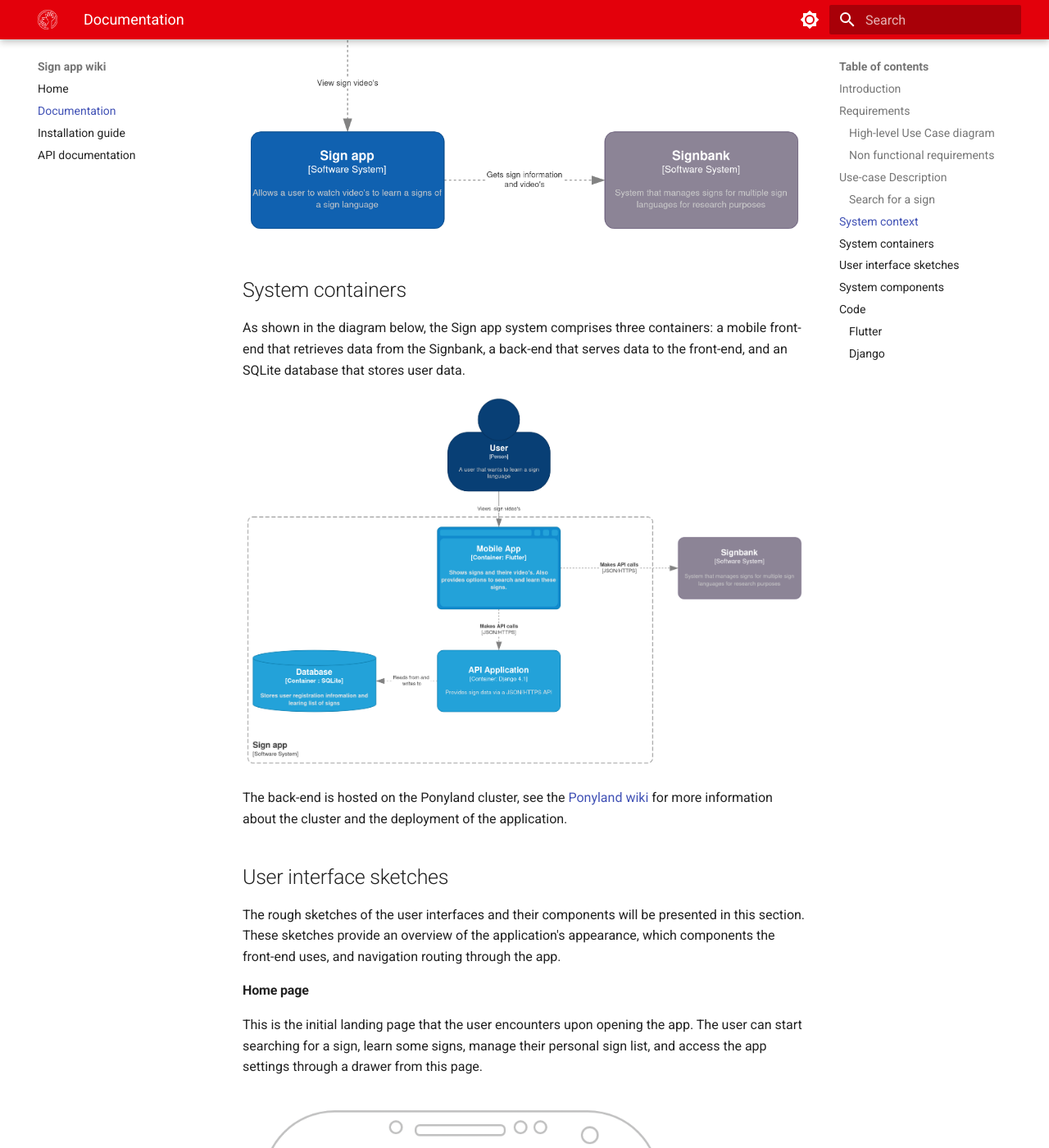
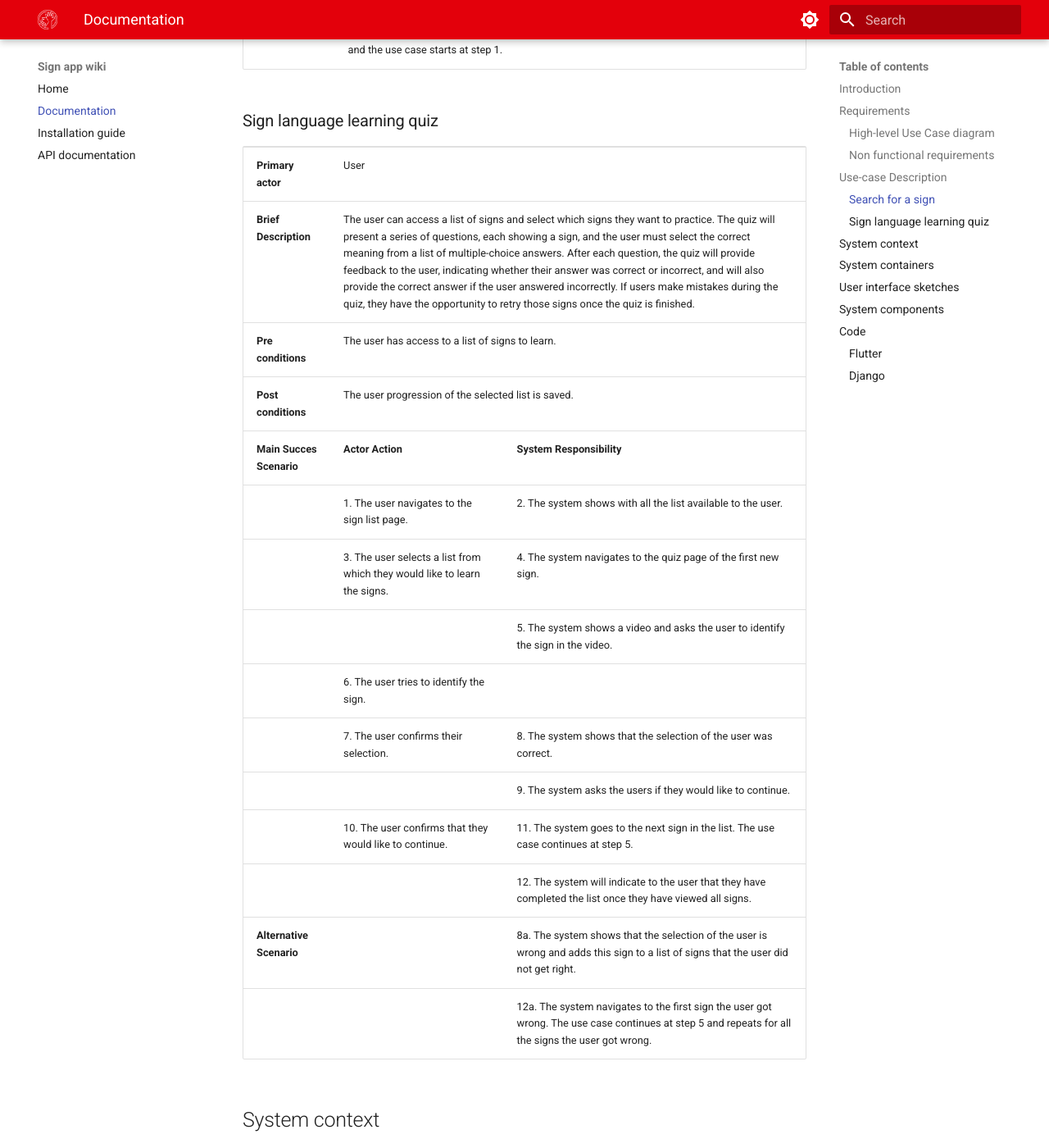
Before and after one commit to Signbank/sign-app, an MkDocs documentation site: the page built from docs/documentation.md, in a window 1280 px wide and 1400 px high, scrolled down 7419 px. Shown: the whole window at 82% size. Built offline with MkDocs 1.6.1 and Material for MkDocs 9.7.7, drawn with Linux system fonts in a browser that asks for light colours.

Commit message:
Wrote learning through quiz use case

```diff
--- a/docs/documentation.md
+++ b/docs/documentation.md
@@ -248,6 +248,89 @@ The user wants to know the meaning of a sign.
     <td></td>
     <td>10c. The user selects a sign from the given list. If no signs match the users intent than the user can stop searching or tries again and the use case starts at step 1.</td>
     <td></td>
+  </tr>
+</tbody>
+</table>
+
+### Sign language learning quiz
+<table>
+<tbody>
+  <tr>
+    <td><b>Primary actor</b></td>
+    <td colspan="2">User</td>
+  </tr>
+  <tr>
+    <td><b>Brief Description</b></td>
+    <td colspan="2">
+    The user can access a list of signs and select which signs they want to practice.
+    The quiz will present a series of questions, each showing a sign, and the user must select the correct meaning from a list of multiple-choice answers.
+    After each question, the quiz will provide feedback to the user, indicating whether their answer was correct or incorrect, and will also provide the correct answer if the user answered incorrectly.
+    If users make mistakes during the quiz, they have the opportunity to retry those signs once the quiz is finished.
+    </td>
+  </tr>
+  <tr>
+    <td><b>Pre conditions</b></td>
+    <td colspan="2">The user has access to a list of signs to learn.</td>
+  </tr>
+  <tr>
+    <td><b>Post conditions</b></td>
+    <td colspan="2">The user progression of the selected list is saved.</td>
+  </tr>
+  <tr>
+    <td><b>Main Succes Scenario</b></td>
+    <td><b>Actor Action</b></td>
+    <td><b>System Responsibility</b></td>
+  </tr>
+  <tr>
+    <td></td>
+    <td>1. The user navigates to the sign list page.</td>
+    <td>2. The system shows with all the list available to the user.</td>
+  </tr>
+  <tr>
+    <td></td>
+    <td>3. The user selects a list from which they would like to learn the signs.</td>
+    <td>4. The system navigates to the quiz page of the first new sign.</td>
+  </tr>
+  <tr>
+    <td></td>
+    <td></td>
+    <td>5. The system shows a video and asks the user to identify the sign in the video.</td>
+  </tr>
+  <tr>
+    <td></td>
+    <td>6. The user tries to identify the sign.</td>
+    <td></td>
+  </tr>
+  <tr>
+    <td></td>
+    <td>7. The user confirms their selection.</td>
+    <td>8. The system shows that the selection of the user was correct.</td>
+  </tr>
+  <tr>
+  <tr>
+    <td></td>
+    <td></td>
+    <td>9. The system asks the users if they would like to continue.</td>
+  </tr>
+  <tr>
+    <td></td>
+    <td>10. The user confirms that they would like to continue.</td>
+    <td>11. The system goes to the next sign in the list. The use case continues at step 5.</td>
+  </tr>
+  <tr>
+    <td></td>
+    <td></td>
+    <td>12. The system will indicate to the user that they have completed the list once they have viewed all signs.</td>
+  </tr>
+  <tr>
+    <td><b>Alternative Scenario</b></td>
+    <td></td>
+    <td>8a. The system shows that the selection of the user is wrong and adds this sign to a list of signs that the user did not get right.</td>
+  </tr>
+  <tr>
+    <td></td>
+    <td></td>
+    <td>12a. The system navigates to the first sign the user got wrong. The use case continues at step 5 and repeats for all the signs the user got wrong.</td>
   </tr>
 </tbody>
 </table>
```
Also changed, not shown: docs/Media/Use_case_diagram.png, 1 other file.
